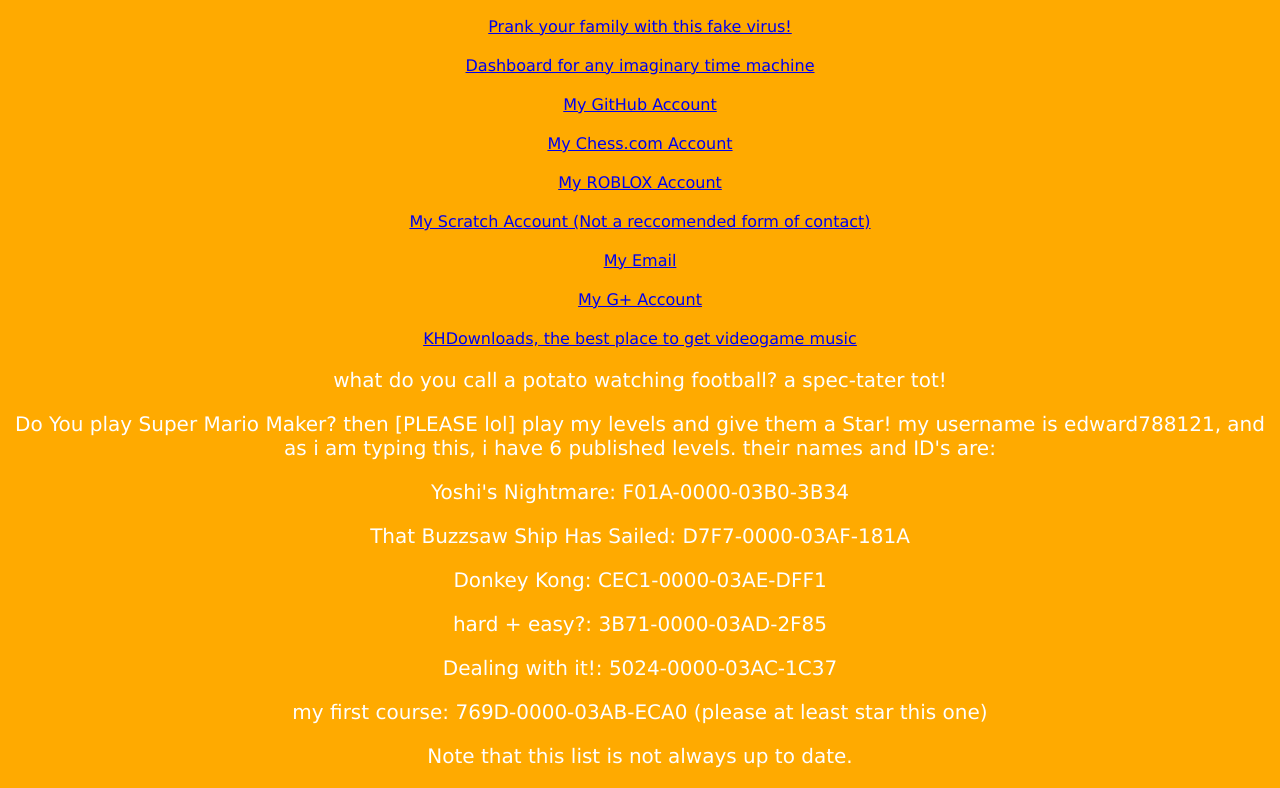
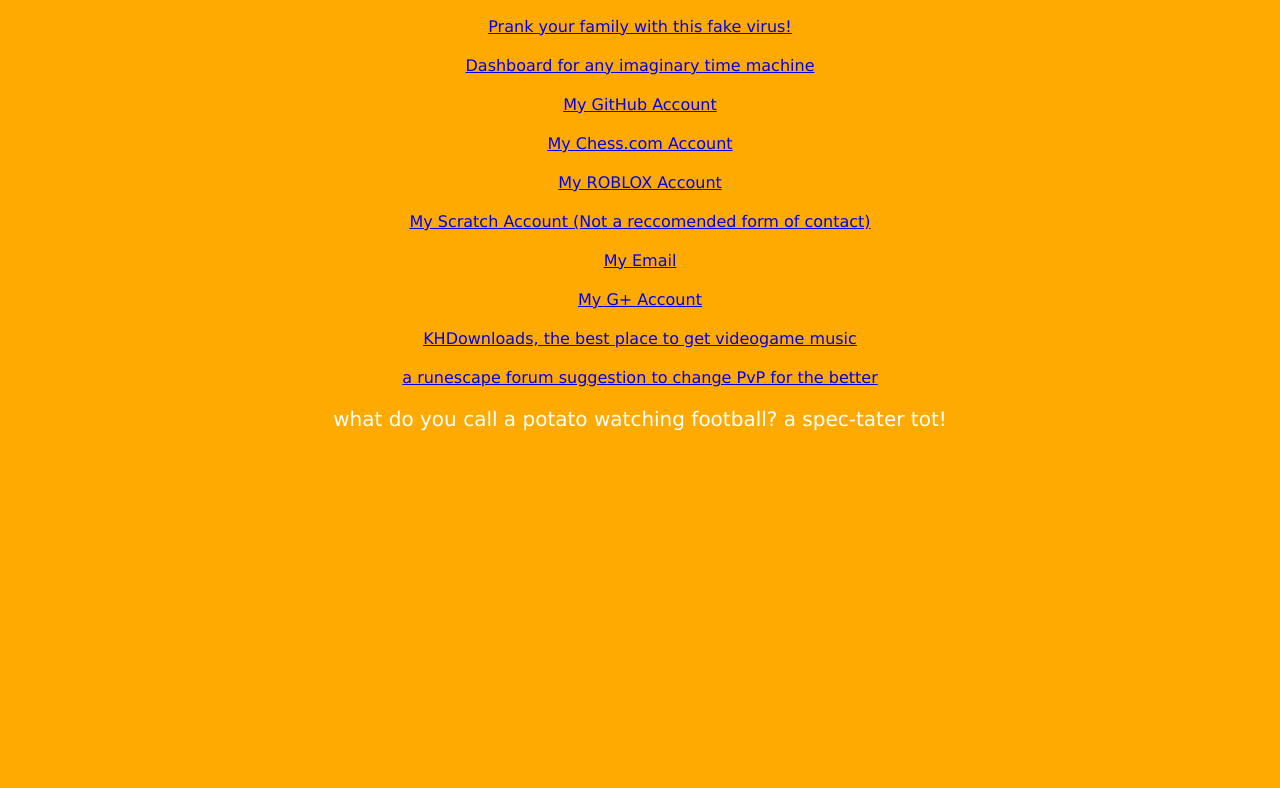
Before and after one commit to edward789121/edward789121.github.io, a plain HTML site: page home/index.html in a window 1280 px wide. Shown: the part 388-1176 px from the top of the page. After the commit the page ends 839 px from the top, so only its background shows below. Drawn offline with Linux system fonts and the light colour scheme.

Commit message:
Update index.html

```diff
--- a/home/index.html
+++ b/home/index.html
@@ -30,16 +30,8 @@ a {
     <p></p><a href=mailto:mansfieldnmorenews@gmail.com>My Email</a>
     <p></p><a href=https://plus.google.com/103402309983292537931>My G+ Account</a>
     <p></p><a href="https://downloads.khinsider.com/?u=2043049">KHDownloads, the best place to get videogame music</a>
+    <p></p><a href="<p></p><a href="http://services.runescape.com/m=forum/c=gOmhce*f1H4/forums.ws?322,323,229,66104029,0,344546453,#">a runescape forum suggestion to change PvP for the better</a>
     <p font-size: 10px>what do you call a potato watching football? a spec-tater tot!</p>
-    <p></p>
-    <p font-size: 10px>Do You play Super Mario Maker? then [PLEASE lol] play my levels and give them a Star! my username is edward788121, and as i am typing this, i have 6 published levels. their names and ID's are:</p>
-    <p font-size: 10px>Yoshi's Nightmare: F01A-0000-03B0-3B34</p>
-    <p font-size: 10px>That Buzzsaw Ship Has Sailed: D7F7-0000-03AF-181A</p>
-    <p font-size: 10px>Donkey Kong: CEC1-0000-03AE-DFF1</p>
-    <p font-size: 10px>hard + easy?: 3B71-0000-03AD-2F85</p>
-    <p font-size: 10px>Dealing with it!: 5024-0000-03AC-1C37</p>
-    <p font-size: 10px>my first course: 769D-0000-03AB-ECA0 (please at least star this one)</p>
-    <p font-size: 10px>Note that this list is not always up to date.</p>
 
 
 </center>
```
